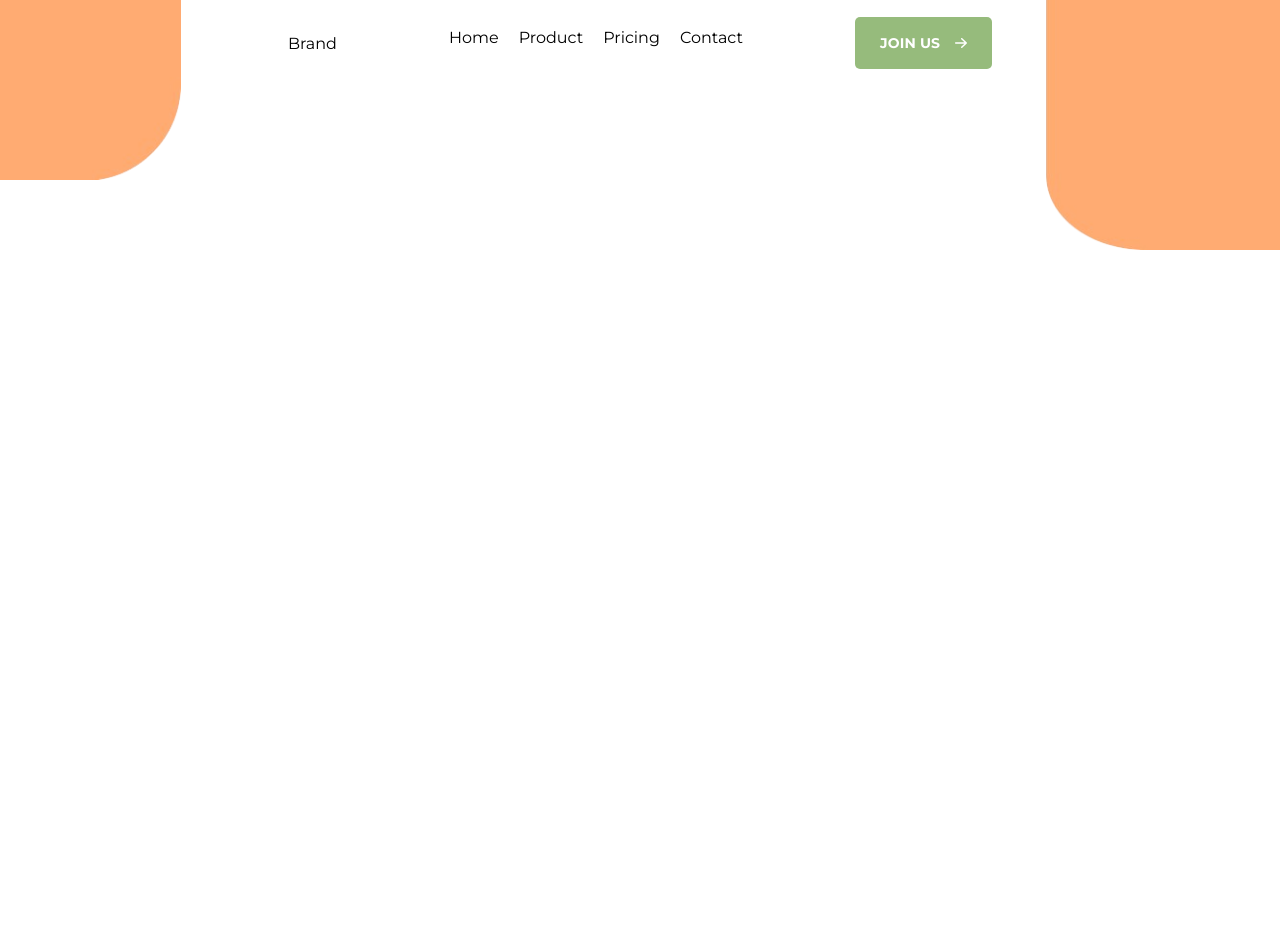
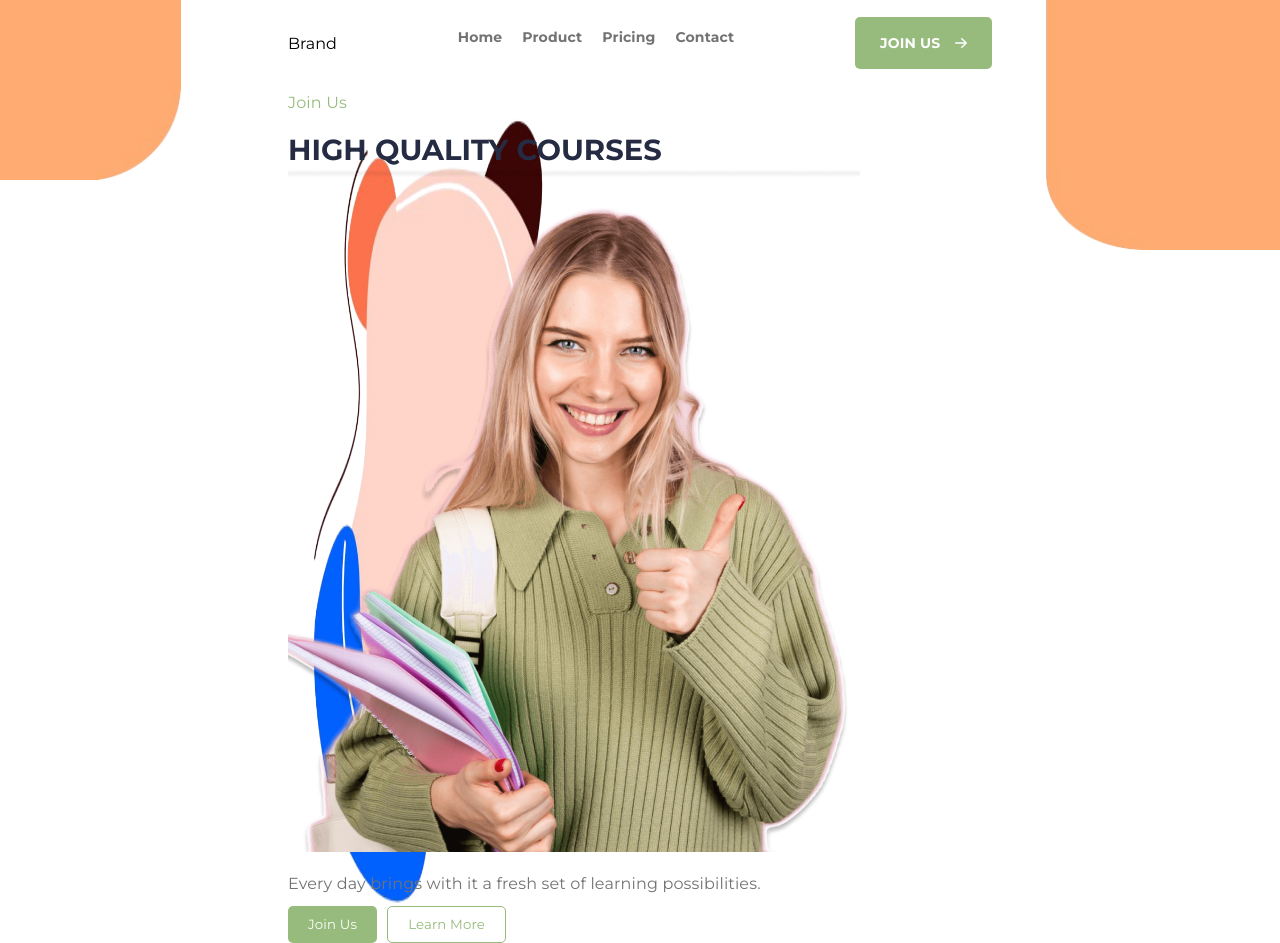
Before and after one commit to KyryloKuzmenko/language-school, a React (Vite) app: page / in a window 1280 px wide. Before the commit the page ends 800 px from the top, so only its background shows below. Built offline with nearby package versions, Linux system fonts and the light colour scheme.

Commit message:
added mobile hero

```diff
--- a/src/components/Header/Header.module.css
+++ b/src/components/Header/Header.module.css
@@ -1,9 +1,10 @@
 .header {
-  position: absolute;
+  /* position: absolute; */
   width: 100%;
   background: transparent;
   padding-top: 32px;
   padding-bottom: 32px;
+  height: 90px;
 
 }
 
--- a/src/components/HeaderMenu/HeaderMenu.jsx
+++ b/src/components/HeaderMenu/HeaderMenu.jsx
@@ -9,6 +9,12 @@ const HeaderMenu = () => {
   const toggleMenu = () => {
     setIsMenuOpen(!isMenuOpen);
   };
+
+  const handleBackDropClick = (e) => {
+    if (e.target === e.currentTarget) {
+      setIsMenuOpen(false);
+    }
+  }
 
     return (
       <>
@@ -25,7 +31,8 @@ const HeaderMenu = () => {
             </svg>
           </button>
         )}
-        <div className={`${css.menu} ${isMenuOpen ? css.open : ''}`}>
+        <div className={`${css.menu} ${isMenuOpen ? css.open : ''}`}
+        onClick={handleBackDropClick}>
           <ul className={css.list}>
             <li className={css.listItem}>
               <a className={css.listLink} href="/">
--- a/src/components/HeaderMenu/HeaderMenu.module.css
+++ b/src/components/HeaderMenu/HeaderMenu.module.css
@@ -14,10 +14,12 @@
     stroke: #2E7D32;
 }
 
+
 .menuButton {
-  position: fixed;
+  position: absolute;
   top: 23px; /* Отступ от верха */
   right: 16px; /* Отступ от левого края */
+  stroke: #2E7D32;
 }
 
 .closeButton {
@@ -32,6 +34,20 @@
     height: 28px;
     stroke: #2E7D32;
     stroke-width: 2;
+}
+
+.closeModalIcon {
+  stroke: #FAF3E0;
+}
+
+.listLink {
+  font-weight: 700;
+font-size: 14px;
+line-height: 1.71429;
+letter-spacing: 0.01em;
+text-align: center;
+text-shadow: 1px 1px 2px rgba(0, 0, 0, 0.5);
+  color: #FAF3E0;
 }
 
 
@@ -78,6 +94,11 @@
     gap: 20px;
   }
 
+  .listLink {
+    color: #737373;
+    text-shadow: none;
+  }
+
   .menuButton,
   .closeButton {
     display: none; /* Скрыть кнопки "Menu" и "X" на планшетах и компьютерах */
@@ -88,5 +109,6 @@
 @media only screen and (min-width: 1440px) {
   .list {
     transform: translate(0);
+    gap: 50px;
   }
 }
--- a/src/components/Hero/Hero.jsx
+++ b/src/components/Hero/Hero.jsx
@@ -8,6 +8,22 @@ const Hero = () => {
           Join Us
         </a>
         <h1 className={style.heroTitle}>HIGH QUALITY COURSES </h1>
+        <div className={`${style.heroPictureContainer}`}>
+          <img
+            className={style.bground}
+            src="/assets/img/background-removebg-preview.png"
+            alt="background"
+          />
+          <img
+            className={style.heroImg}
+            srcSet="
+              /assets/img/x2/girl-person@2x.png 2x,
+              /assets/img/girl-person.png
+              "
+            src="/assets/img/girl-person.png"
+            alt="Girl Photo"
+          />
+        </div>
         <p className={style.text}>
           Every day brings with it a fresh set of learning possibilities.
         </p>
@@ -17,7 +33,7 @@ const Hero = () => {
           <button className={style.learnMore}>Learn More</button>
         </div>
       </div>
-      <div className={`${style.heroPictureContainer} `}>
+      {/* <div className={`${style.heroPictureContainer} `}>
         <img className={style.bground} src="/assets/img/background-removebg-preview.png" alt="background"/>
         <img
           className={style.heroImg}
@@ -28,7 +44,7 @@ const Hero = () => {
           src="/assets/img/girl-person.png"
           alt="Girl Photo"
         />
-      </div>
+      </div> */}
     </section>
   );
 };
--- a/src/components/Hero/Hero.module.css
+++ b/src/components/Hero/Hero.module.css
@@ -1,8 +1,3 @@
-.heroSection {
-  display: none;
-  justify-content: space-between;
-  height: 682px;
-}
 
 .linkJoinUs {
   font-size: 16px;
@@ -12,85 +7,57 @@
 }
 
 .heroTitle {
-  margin-top: 30px;
-  font-size: 58px;
+  margin-top: 15px;
   line-height: 1.37931;
-  letter-spacing: 0em;
   color: #252b42;
+  font-weight: 700;
+  font-size: 29px;
+}
+
+.bground {
+  max-width: 285px;
+  height: 100%;
+  z-index: -1;
+  position: absolute;
+}
+
+.heroPictureContainer {
+  width: 100%;
+  display: flex;
+  align-items: center;
 }
 
 .text {
-  margin-top: 30px;
-}
-
-.wrapHero {
-  max-width: 575px;
-  padding-left: 132px;
-  padding-top: 148px;
-  padding-bottom: 148px;
+  margin-top: 20px;
+  line-height: 1.5;
+  letter-spacing: 0.01em;
+  color: #737373;
 }
 
 .btnWrap {
-  margin-top: 30px;
+  margin-top: 10px;
   display: flex;
   gap: 10px;
 }
 
 .joinUs {
-  border: none;
-  border-radius: 5px;
-  padding: 15px 40px;
-  width: 133px;
-  height: 52px;
-  background: #96bb7c;
-  font-size: 14px;
   line-height: 1.57143;
   letter-spacing: 0.01em;
   text-align: center;
   color: #fff;
-}
-
-.joinUs:hover {
-    background-color: #7ea05f;
-}
-
-.joinUs:active {
-    background-color: #6b8f4a;
+  background: #96bb7c;
+  border: none;
+  border-radius: 5px;
+  padding: 7px 20px;
 }
 
 .learnMore {
-  border: 1px solid #96bb7c;
-  border-radius: 5px;
-  padding: 15px 40px;
-  width: 163px;
-  height: 52px;
-  font-size: 14px;
-  line-height: 1.57143;
+      line-height: 1.57143;
   letter-spacing: 0.01em;
   text-align: center;
   color: #96bb7c;
-  background-color: #fff;
+  background: #ffffff;
+  border: 1px solid ;
+  border-radius: 5px;
+  padding: 7px 20px;
 }
-
-.learnMore:hover {
-  color: #6b8f4a;
-  border: 1px solid #6b8f4a;
-}
-
-
-.heroPictureContainer {
-  position: relative;
-  width: 100%;
-  max-width: 585px;
-  display: flex;
-  align-items: center;
-}
-
-.bground {
-  z-index: -1;
-  position: absolute;
-}
-
-.heroImg {
-  position: absolute;
-}
```
